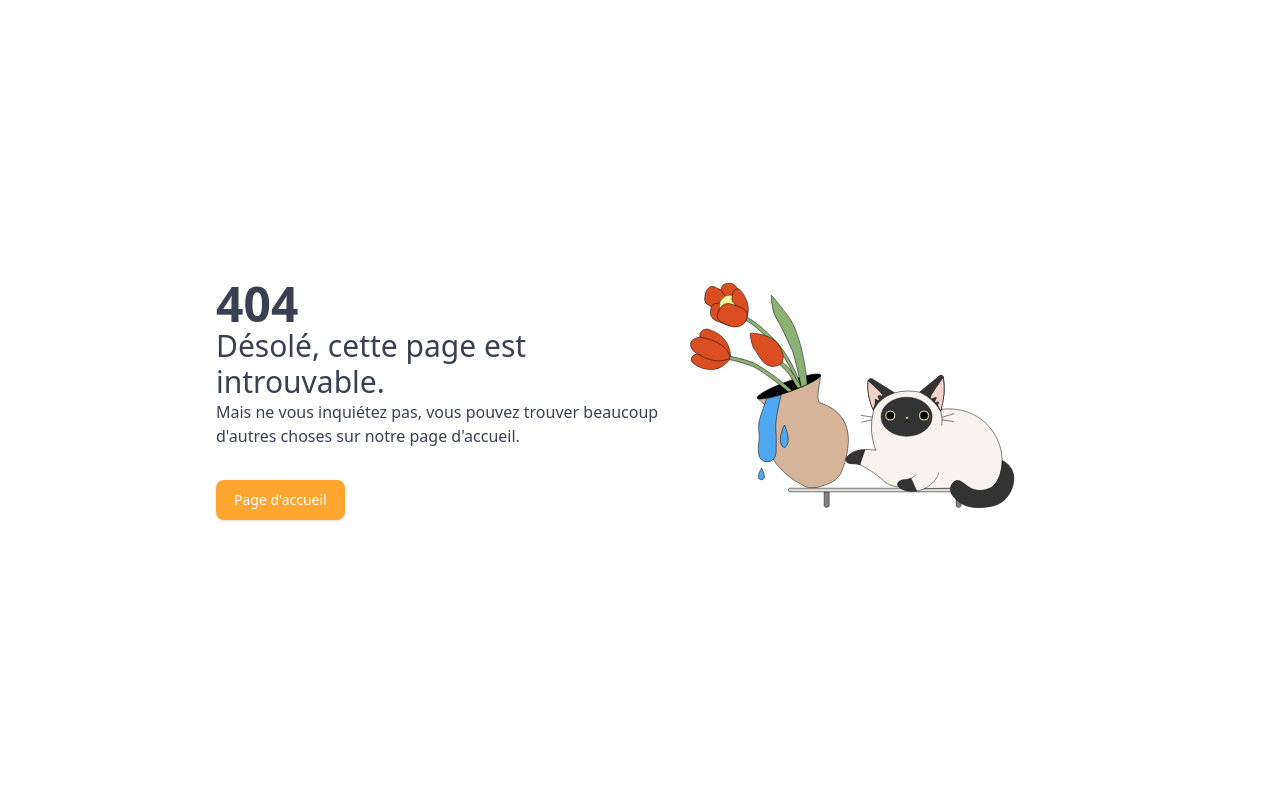
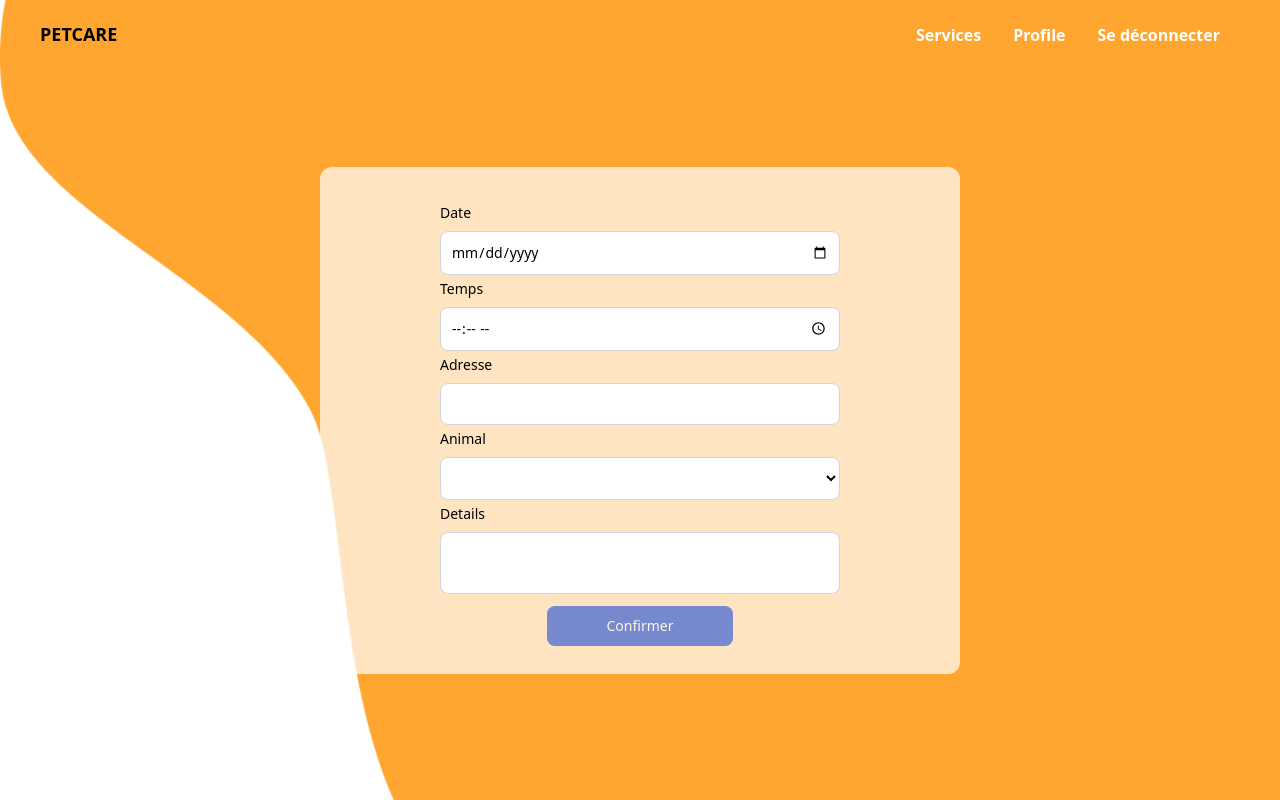
Before and after one commit to safa-abidi/petcare_front, an Angular app: page /requests/add in a window 1280 px wide. Before the commit this address had no page. Built offline with nearby package versions, Linux system fonts and the light colour scheme.

Commit message:
first commit

```diff
--- a/src/app/app-routing.module.ts
+++ b/src/app/app-routing.module.ts
@@ -13,6 +13,7 @@ import { UserSignupComponent } from './user-signup/user-signup.component';
 import {HomePageComponent} from "./home/home-page/home-page.component";
 import {ListServicesComponent} from "./service_provider/list-services/list-services.component";
 import { ModifyPetComponent } from './pet/modify-pet/modify-pet.component';
+import {AddRequestComponent} from "./service_request/add-request/add-request.component";
 
 const routes: Routes = [
   { path: 'login', component: LoginComponent , canActivate: [NotloggedinGuard]},
@@ -22,6 +23,7 @@ const routes: Routes = [
   { path: 'signup', component: UserSignupComponent, canActivate: [NotloggedinGuard]},
   { path: 'services/add', component: AddServiceComponent, canActivate: [LoggedInGuard, ServiceProviderGuard]},
   { path: 'services', component: ListServicesComponent,},
+  { path: 'requests/add', component: AddRequestComponent},
   { path: 'home', component: HomePageComponent},
   { path: '', redirectTo: '/home', pathMatch: 'full'},
   { path:'**', component: NotFoundComponent},
--- a/src/app/app.module.ts
+++ b/src/app/app.module.ts
@@ -25,6 +25,7 @@ import { AddServiceComponent } from './service_provider/add-service/add-service.
 import { ListServicesComponent } from './service_provider/list-services/list-services.component';
 import { ServiceItemComponent } from './service_provider/service-item/service-item.component';
 import { ModifyPetComponent } from './pet/modify-pet/modify-pet.component';
+import { AddRequestComponent } from './service_request/add-request/add-request.component';
 
 
 
@@ -50,6 +51,7 @@ import { ModifyPetComponent } from './pet/modify-pet/modify-pet.component';
     ListServicesComponent,
     ServiceItemComponent,
     ModifyPetComponent,
+    AddRequestComponent,
   ],
   imports: [
     BrowserModule,
--- /dev/null
+++ b/src/app/models/service_request.ts
@@ -0,0 +1,21 @@
+import {Time} from "@angular/common";
+
+export class Service_request {
+  date: Date;
+  time?: Time;
+  address: string;
+  animalType: string;
+  providerId: number;
+  petOwnerId: number;
+  serviceId: number
+
+  constructor(date: Date, address: string, animalType: string, providerId: number, petOwnerId: number, serviceId: number, time?: Time) {
+    this.date = date;
+    this.address = address;
+    this.animalType = animalType;
+    this.providerId = providerId;
+    this.petOwnerId = petOwnerId;
+    this.serviceId = serviceId;
+    this.time = time;
+  }
+}
--- a/src/app/service_provider/service-item/service-item.component.html
+++ b/src/app/service_provider/service-item/service-item.component.html
@@ -77,13 +77,13 @@
         </div>
 
 
-        <div class="flex justify-center item-center text-sm underline">
+        <div class="flex justify-center item-center text-sm underline mb-2">
         <button (click)="onDetailsClick()">{{detailsButtonText}}</button>
         </div>
 
 
-        <div class="flex justify-center item-center">
-          <button class="text-white bg-blue-600 hover:bg-blue-800 font-medium rounded-lg text-xs md:text-sm px-2 md:px-5 py-1 md:py-2.5 mr-2 mb-2 mt-2">Demander</button>
+        <div class="flex justify-center item-center" *ngIf="role!=undefined && role!='' && role.toLowerCase().includes('petowner')">
+          <button class="text-white bg-blue-600 hover:bg-blue-800 font-medium rounded-lg text-xs md:text-sm px-2 md:px-5 py-1 md:py-2.5 mr-2 mb-2 mt-2" (click)="onRequestClick()" >Demander</button>
 
         </div>
       </div>
--- a/src/app/service_provider/service-item/service-item.component.ts
+++ b/src/app/service_provider/service-item/service-item.component.ts
@@ -2,6 +2,7 @@ import {Component, Input, OnInit} from '@angular/core';
 import {faCircleDollarToSlot, faLocationDot, faMoneyBill} from "@fortawesome/free-solid-svg-icons";
 import {Service} from "../../models/service";
 import {ServiceCategories} from "../../enums/service_categories";
+import {Router} from "@angular/router";
 
 @Component({
   selector: 'app-service-item',
@@ -17,12 +18,14 @@ export class ServiceItemComponent implements OnInit {
   isMine : boolean = false;
   truncate  : boolean = true
   detailsButtonText = "Voir details"
+  role : string = ""
 
-  constructor() { }
+  constructor(private router: Router) { }
 
   ngOnInit(): void {
     this.category = Object.values(ServiceCategories)[Object.keys(ServiceCategories).indexOf(this.service.category)]
     this.isMine = this.service.user!.id == +localStorage.getItem("userId")!
+    this.role = localStorage.getItem("role")!
   }
 
   onDetailsClick(){
@@ -35,4 +38,8 @@ export class ServiceItemComponent implements OnInit {
     }
   }
 
+  onRequestClick(){
+    this.router.navigate(['requests/add']);
+  }
+
 }
--- /dev/null
+++ b/src/app/service_request/add-request/add-request.component.css
@@ -0,0 +1,26 @@
+.button-disabled{
+  opacity: 0.6;
+}
+
+.bg{
+  background-image: url('../../../assets/images/orange_motif.png');
+  object-fit: contain;
+  background-size: auto 100%
+}
+
+
+@media (min-width: 1024px){
+  .bg{
+    background-image: url('../../../assets/images/orange_motif.png');
+    object-fit: contain;
+    background-size: 100%
+  }
+}
+
+.button-disabled{
+  opacity: 0.6;
+}
+
+textarea {
+  resize: none;
+}
--- /dev/null
+++ b/src/app/service_request/add-request/add-request.component.html
@@ -0,0 +1,60 @@
+<app-navbar-logged class="fixed w-full z-10" [bgColor]="'FFF'" [textBlack]="false"></app-navbar-logged>
+<div class="grid place-items-center bg-no-repeat bg-left min-h-screen bg py-8 ">
+
+  <div class="w-full md:w-1/2 pt-10">
+    <form class="bg-white rounded-xl py-6 px-10" style="background-color: rgba(255, 255, 255, 0.7)" #addRequestForm="ngForm">
+
+      <div class="pl-20 pr-20">
+        <div class="w-full pt-1 mt-2">
+          <label class="block mb-2 text-sm font-medium">Date</label>
+          <input ngModel name="date" type="date" required class="border border-gray-300 text-sm rounded-lg block w-full p-2.5 placeholder-black focus:outline-none bg-white">
+        </div>
+
+        <div class="w-full pt-1">
+          <label class="block mb-2 text-sm font-medium">Temps</label>
+          <input ngModel name="time" type="time" class="border border-gray-300 text-sm rounded-lg block w-full p-2.5 placeholder-black focus:outline-none bg-white">
+        </div>
+
+        <div class="w-full pt-1">
+          <label class="block mb-2 text-sm font-medium">Adresse</label>
+          <input ngModel name="adress" type="text" required class="border border-gray-300 text-sm rounded-lg block w-full p-2.5 placeholder-black focus:outline-none bg-white">
+        </div>
+
+        <div class="w-full pt-1">
+          <label class="block mb-2 text-sm font-medium">Animal</label>
+          <select  ngModel name="gender" required class="border border-gray-300 text-sm rounded-lg block w-full p-2.5 placeholder-black focus:outline-none bg-white">
+            <option selected hidden></option>
+            <option value="dog">Chien</option>
+            <option value="cat">Chat</option>
+            <option value="hamster">Hamster</option>
+            <option value="bird">Oiseau</option>
+          </select>
+        </div>
+
+        <div class="w-full pt-1">
+          <label class="block mb-2 text-sm font-medium">Details</label>
+          <textarea ngModel name="weight" type="number" class="border border-gray-300 text-sm rounded-lg block w-full p-2.5 placeholder-black focus:outline-none bg-white">
+
+          </textarea>
+        </div>
+
+      </div>
+
+      <!--<div *ngIf="showAlert" class="ml-20 mr-20 bg-red-100 border border-red-400 text-red-700 px-4 py-3 rounded relative" role="alert">
+        <span class="block sm:inline">Veuillez remplir tous les champs obligatoires.</span>
+      </div>-->
+
+      <div class="flex justify-center">
+        <button type="button"
+                class="text-white bg-blue-700 font-medium rounded-lg text-sm px-5 py-2.5 mb-1 w-1/3 mt-3 truncate"
+                [disabled]="addRequestForm.invalid"
+                [ngClass]="{'button-disabled': addRequestForm.invalid}"
+                (click)="addServiceRequest(addRequestForm)">
+          Confirmer
+        </button>
+      </div>
+
+    </form>
+  </div>
+
+</div>
--- /dev/null
+++ b/src/app/service_request/add-request/add-request.component.ts
@@ -0,0 +1,20 @@
+import { Component, OnInit } from '@angular/core';
+import {NgForm} from "@angular/forms";
+
+@Component({
+  selector: 'app-add-request',
+  templateUrl: './add-request.component.html',
+  styleUrls: ['./add-request.component.css']
+})
+export class AddRequestComponent implements OnInit {
+
+  constructor() { }
+
+  ngOnInit(): void {
+  }
+
+  addServiceRequest(addRequestForm: NgForm){
+
+  }
+
+}
--- /dev/null
+++ b/src/app/services/service-request.service.ts
@@ -0,0 +1,9 @@
+import { Injectable } from '@angular/core';
+
+@Injectable({
+  providedIn: 'root'
+})
+export class ServiceRequestService {
+
+  constructor() { }
+}
```
Also changed, not shown: 2 other files (tests, documents, lock files or other folders).
